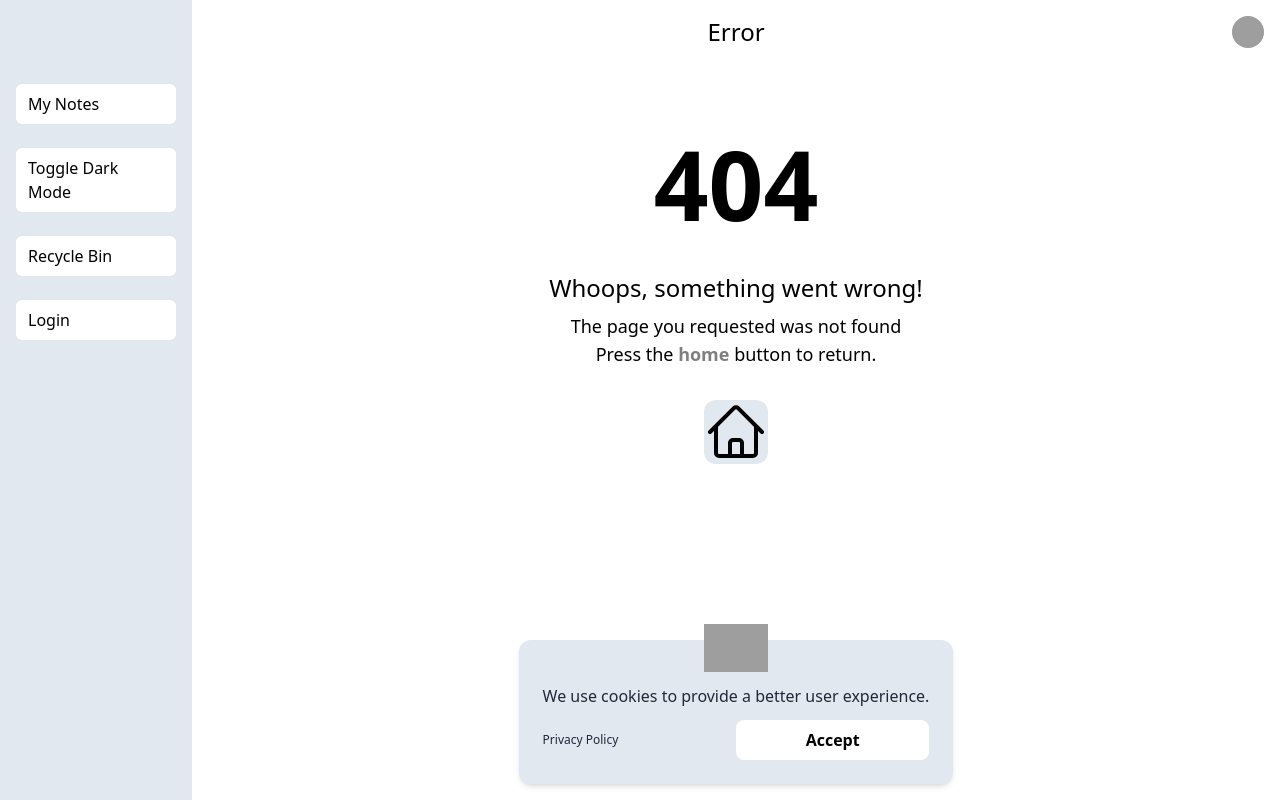
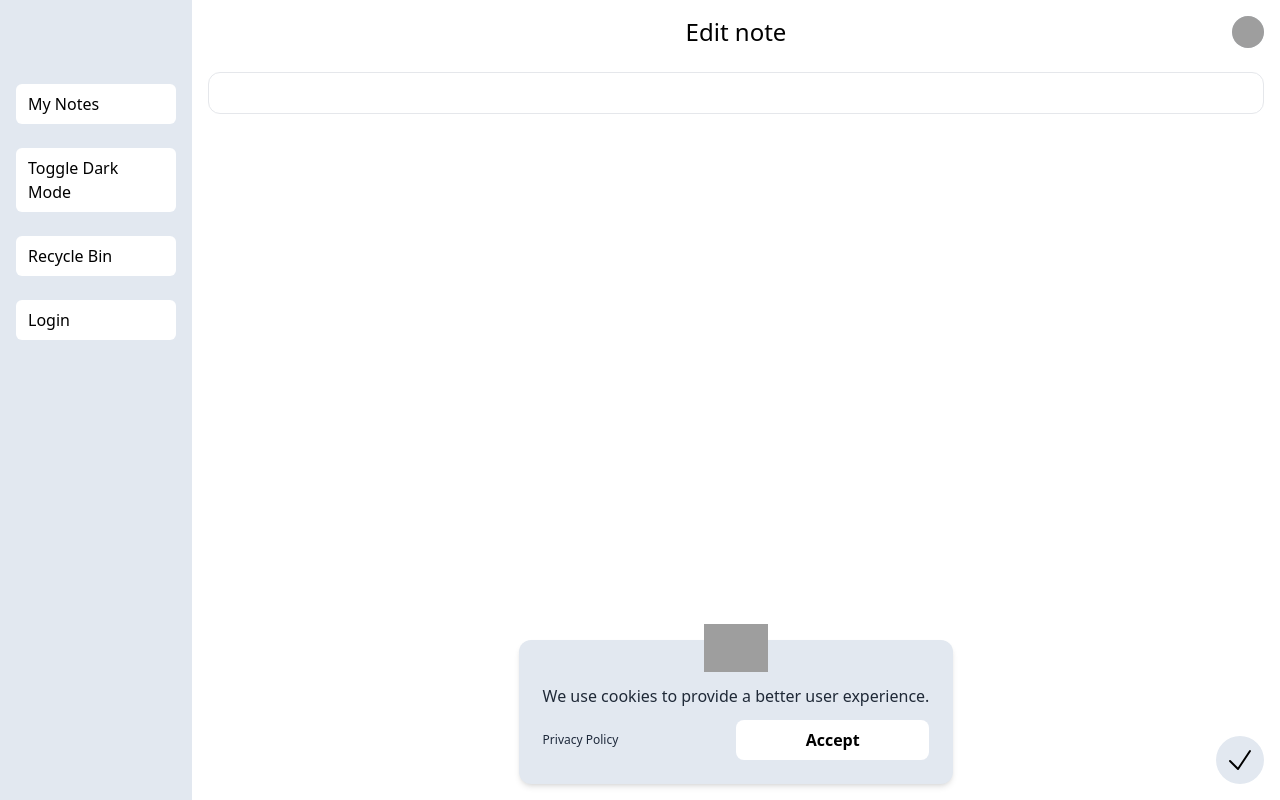
Before and after one commit to Olivoz/Notes-Wood-Ridge, a Vue app in the folder app/: page /edit/1 in a window 1280 px wide. Built offline with nearby package versions, Linux system fonts and the light colour scheme; grey boxes are pictures that could not be loaded.

Commit message:
Implement the edit note feature

```diff
--- a/app/src/components/NoteCard.vue
+++ b/app/src/components/NoteCard.vue
@@ -8,11 +8,16 @@ export default {
     note: Object,
     onRemove: Function,
   },
+  methods: {
+    editNote() {
+      this.$router.push({ path: `/edit/${this.note.id}` });
+    },
+  },
 };
 </script>
 
 <template>
-  <div class="mt-10 h-8 dark:text-white">
+  <div @click="editNote" class="mt-10 h-8 dark:text-white">
     <button
       class="flex justify-between py-2 px-6 bg-slate-200 rounded-xl w-full dark:bg-zinc-800"
     >
--- a/app/src/router/index.js
+++ b/app/src/router/index.js
@@ -18,8 +18,13 @@ const router = createRouter({
       component: () => import("../views/AboutView.vue"),
     },
     {
+      path: "/edit/:id",
+      name: "Edit note",
+      component: () => import("../views/EditNoteView.vue"),
+    },
+    {
       path: "/edit",
-      name: "Edit note",
+      name: "New note",
       component: () => import("../views/EditNoteView.vue"),
     },
     {
--- a/app/src/stores/NoteStore.js
+++ b/app/src/stores/NoteStore.js
@@ -93,7 +93,22 @@ export const useNoteStore = defineStore("noteStore", {
       const storedTrash = getArrayFromStorage("trash");
       this.trash = storedTrash.slice(0, this.trash.length + 4);
     },
-    saveNote(note) {
+    editNote(noteId, change) {
+      const authStore = useAuthStore();
+
+      if (authStore.user) {
+        axios
+          .post(`/api/v1/note/note/${noteId}`, change)
+          .catch((err) => console.log(err.message));
+        return;
+      }
+
+      const stored = getArrayFromStorage("notes");
+      const storedNote = stored.find((i) => i.id == noteId);
+      Object.assign(storedNote, change);
+      localStorage.setItem("notes", JSON.stringify(stored));
+    },
+    createNote(note) {
       const authStore = useAuthStore();
       if (authStore.user) {
         axios
--- a/app/src/views/EditNoteView.vue
+++ b/app/src/views/EditNoteView.vue
@@ -1,35 +1,73 @@
-<script setup>
+<script>
+import { useNoteStore } from "../stores/NoteStore";
 import RoundButton from "../components/RoundButton.vue";
 import { CheckIcon } from "@heroicons/vue/24/outline";
-</script>
 
-<script>
-import { useNoteStore } from "../stores/NoteStore";
 const noteStore = useNoteStore();
-function saveNote(router) {
-  const titleInput = document.getElementById("title");
-  const editNotes = document.getElementById("editNotes");
-  if (titleInput.value.length <= 0 || editNotes.value.length <= 0) return;
-  noteStore.saveNote({
-    title: titleInput.value,
-    content: editNotes.value,
-  });
-  router.push({ path: "/" });
-}
+
+export default {
+  components: { RoundButton, CheckIcon },
+  data() {
+    return {
+      currentNote: null,
+      title: "",
+      content: "",
+    };
+  },
+  created() {
+    if (this.$route.params) {
+      const noteId = this.$route.params.id;
+
+      let currentNote = noteStore.notes.find((i) => i.id == noteId);
+      if (!currentNote)
+        currentNote = noteStore.trash.find((i) => i.id == noteId);
+
+      if (currentNote) {
+        this.currentNote = currentNote;
+        this.title = currentNote.title;
+        this.content = currentNote.content;
+      }
+    }
+  },
+  methods: {
+    saveNote() {
+      if (!this.title || !this.content) return;
+
+      if (this.currentNote) {
+        const change = {};
+        if (this.currentNote.title !== this.title) change.title = this.title;
+        if (this.currentNote.content !== this.content)
+          change.content = this.content;
+
+        if (Object.keys(change).length !== 0) {
+          noteStore.editNote(this.currentNote.id, change);
+          Object.assign(this.currentNote, change);
+        }
+      } else {
+        noteStore.createNote({
+          title: this.title,
+          content: this.content,
+        });
+      }
+
+      this.$router.push({ path: "/" });
+    },
+  },
+};
 </script>
 
 <template>
   <input
+    v-model="title"
     type="text"
-    id="title"
     class="mt-2 text-center text-black rounded-xl dark:bg-black border dark:border dark:text-white flex w-full justify-between font-semibold py-2 px-6"
   />
   <textarea
-    name="editNotes"
-    id="editNotes"
+    v-model="content"
+    name="noteContent"
     cols="30"
     rows="2"
     class="mt-12 resize-none h-3/4 w-full p-8 outline-none dark:bg-black overflow-x-auto scroll-smooth scrollbar-thin scrollbar-thumb-slate-300 scrollbar-track-slate-200 dark:scrollbar-thumb-zinc-700 dark:scrollbar-track-zinc-800"
   ></textarea>
-  <RoundButton @click="saveNote($router)"><CheckIcon /></RoundButton>
+  <RoundButton @click="saveNote"><CheckIcon /></RoundButton>
 </template>
```
